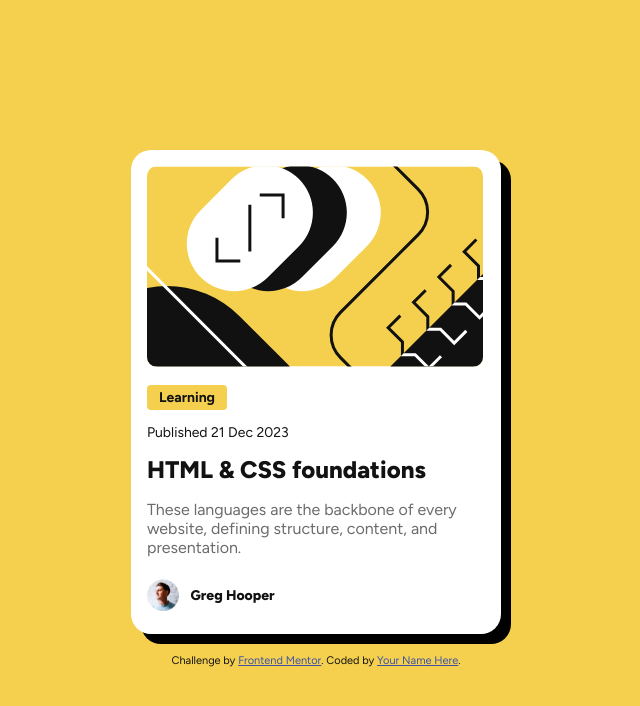
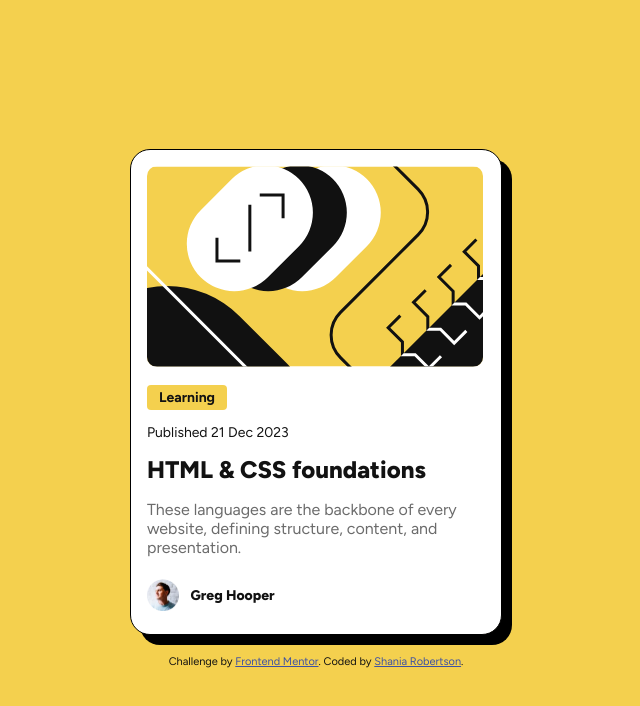
Before and after one commit to shaniarobertson/blog-preview-card-main, a plain HTML site: page index.html in a window 1280 px wide. Shown: the whole page, without its empty margins (324-964 px from the left). Drawn offline with Linux system fonts and the light colour scheme.

Commit message:
fixed attribution & border

```diff
--- a/index.html
+++ b/index.html
@@ -37,7 +37,7 @@
 
     <div class="attribution">
       Challenge by <a href="https://www.frontendmentor.io?ref=challenge" target="_blank">Frontend Mentor</a>.
-      Coded by <a href="#">Your Name Here</a>.
+      Coded by <a href="#">Shania Robertson</a>.
     </div>
 
 
--- a/styles.css
+++ b/styles.css
@@ -16,6 +16,7 @@ body {background-color: hsl(47, 88%, 63%);
 .container {
     background-color: hsl(0, 0%, 100%);
     border-radius: 20px;
+    border: 1px solid black;
     padding: 16px;
     box-shadow: 10px 10px rgba(0, 0, 0, 1);
     width: 338px;
@@ -49,7 +50,7 @@ p {
 }
 
 #heading:hover {
-    color:hsl(47, 88%, 63%);
+    color:hsl(47, 88%, 63%)
 }
 
 #description {
```
